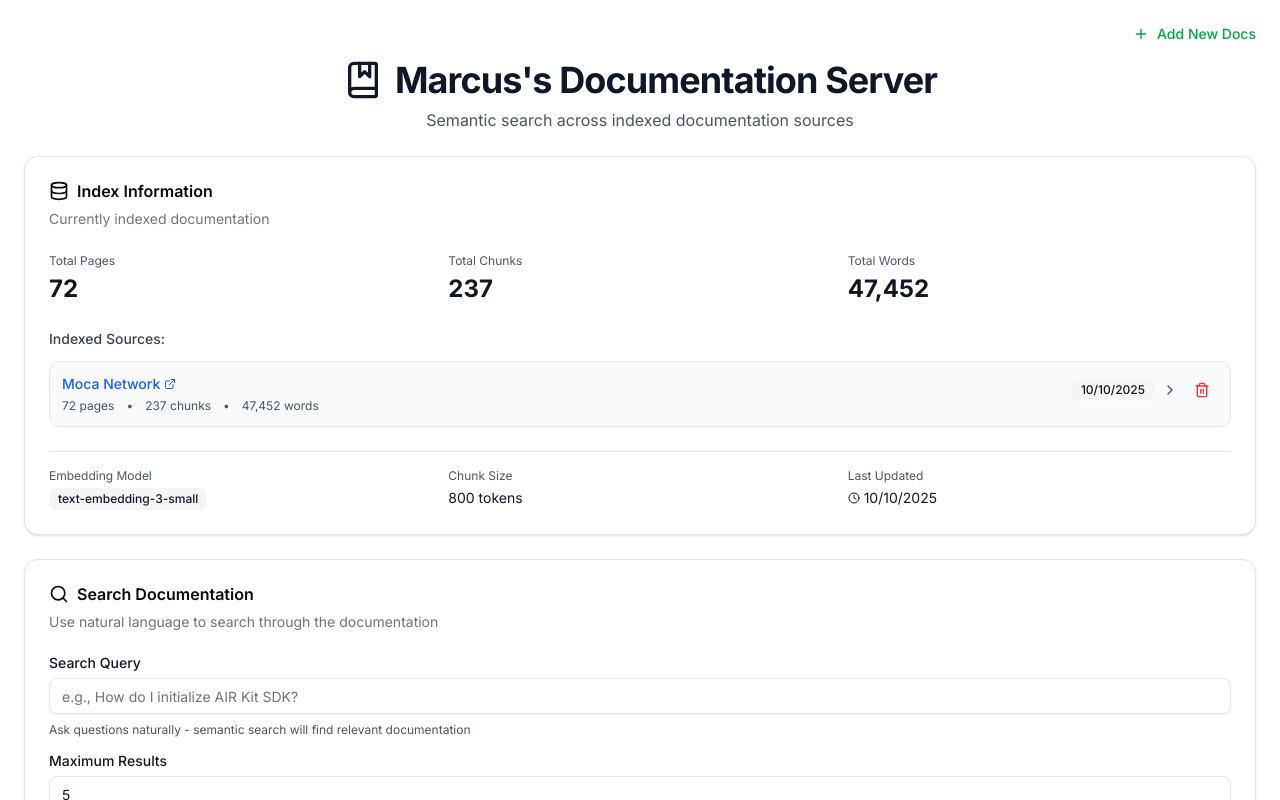
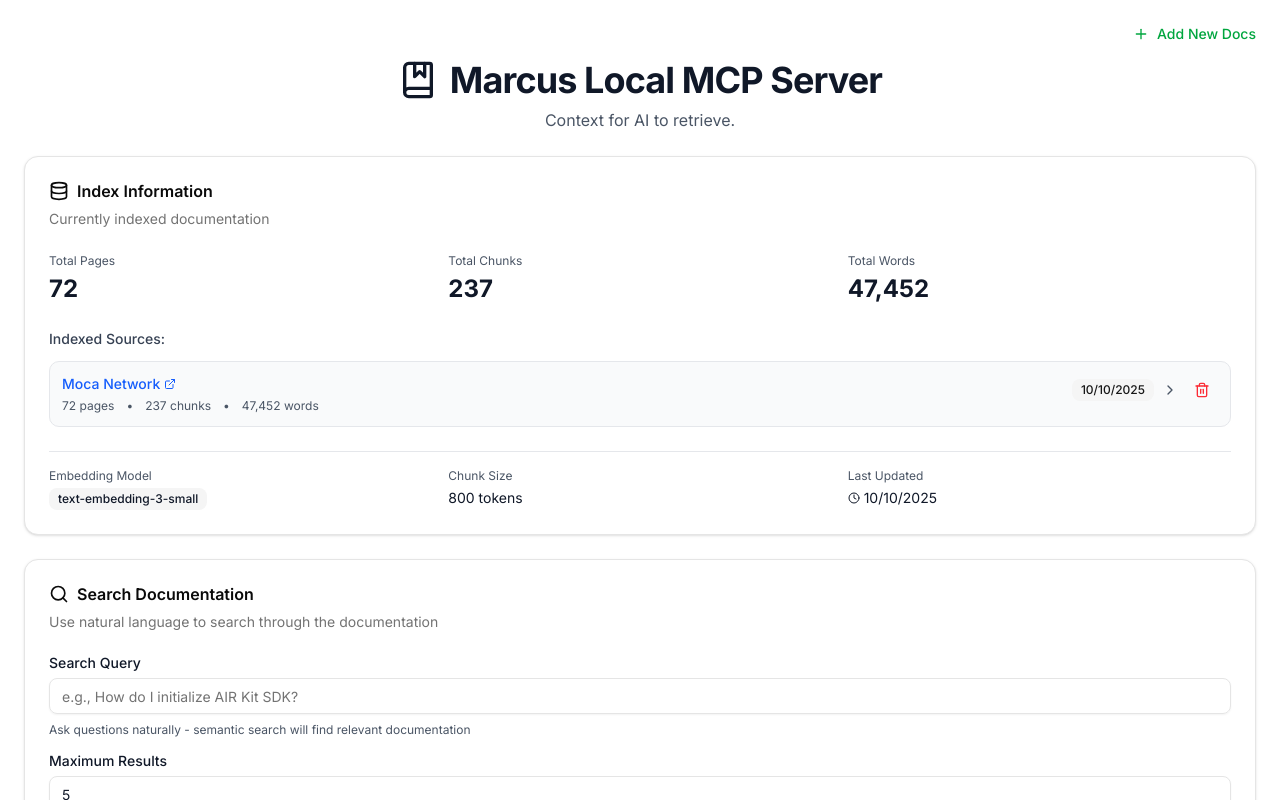
Before and after one commit to Marcussy34/localMCP-crawl4ai-RAG, a Next.js app: page / in a window 1280 px wide. Shown: the top 800 px of the page. Built offline with nearby package versions, Linux system fonts and the light colour scheme.

Commit message:
updated header and metadata in the home page to reflect the new branding and context for AI retrieval

```diff
--- a/components/home/Header.jsx
+++ b/components/home/Header.jsx
@@ -15,11 +15,11 @@ export default function Header() {
       <div className="flex items-center justify-center gap-3">
         <BookMarked className="w-10 h-10 text-gray-900 dark:text-gray-100" />
         <h1 className="text-4xl font-bold tracking-tight text-gray-900 dark:text-gray-50">
-          Marcus's Documentation Server
+          Marcus Local MCP Server
         </h1>
       </div>
       <p className="text-gray-600 dark:text-gray-400">
-        Semantic search across indexed documentation sources
+      Context for AI to retrieve.
       </p>
     </div>
   );
--- a/pages/index.js
+++ b/pages/index.js
@@ -211,8 +211,8 @@ export default function Home() {
   return (
     <>
       <Head>
-        <title>Marcus's Documentation Server</title>
-        <meta name="description" content="Semantic search across indexed documentation sources" />
+        <title>Marcus MCP Server</title>
+        <meta name="description" content="Context for AI to retrieve." />
         <link rel="icon" href="/favicon.ico" />
       </Head>
 
```
